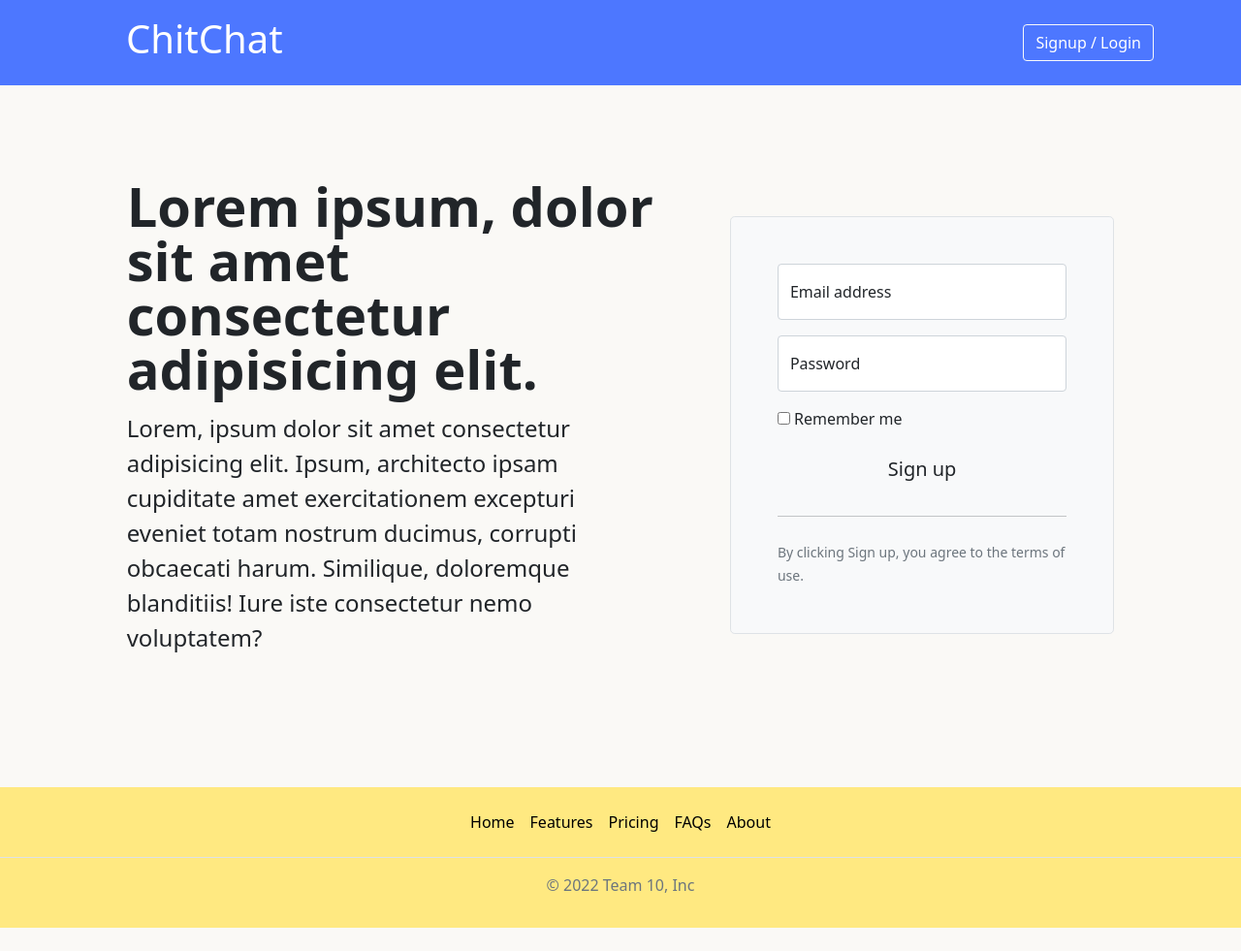
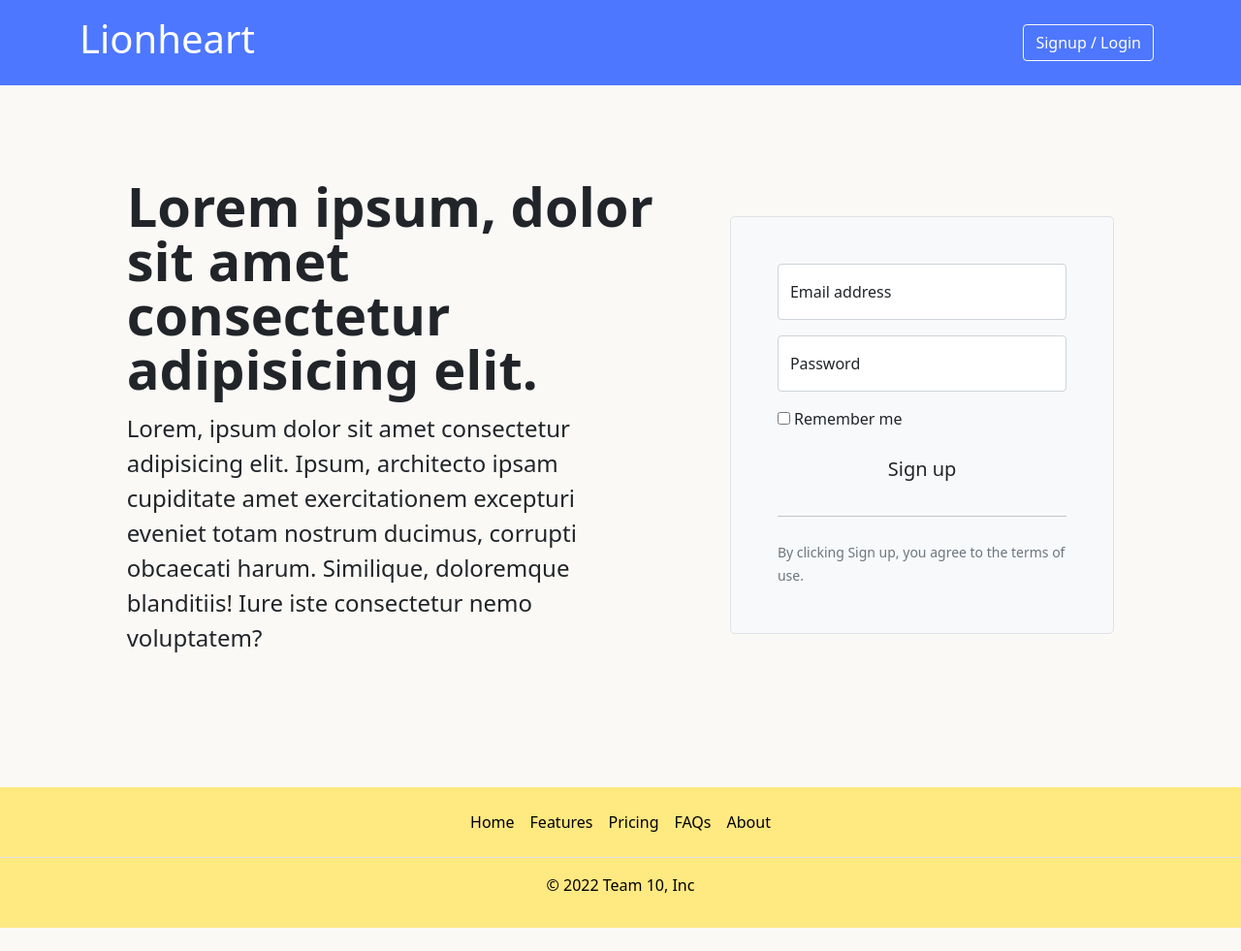
Before and after one commit to bryantran-van/HackTheBreakUA, a plain HTML site: page index.html in a window 1280 px wide. Shown: the whole page at 97% size. Drawn offline with nearby package versions, Linux system fonts and the light colour scheme.

Commit message:
Edit code for minor adjustments

```diff
--- a/text/footer.html
+++ b/text/footer.html
@@ -8,6 +8,6 @@
             <li class="nav-item"><a href="#" class="nav-link px-2 text-muted">FAQs</a></li>
             <li class="nav-item"><a href="#" class="nav-link px-2 text-muted">About</a></li>
         </ul>
-        <p class="text-center text-muted">© 2022 Team 10, Inc</p>
+        <p class="text-center text-muted footer-text">© 2022 Team 10, Inc</p>
     </footer>
 </div>
--- a/text/nav.html
+++ b/text/nav.html
@@ -3,20 +3,18 @@
     <div class="container">
         <div class="d-flex flex-wrap align-items-center justify-content-center justify-content-lg-start">
             <a href="/" class="d-flex align-items-center mb-2 mb-lg-0 text-white text-decoration-none">
-                <svg class="bi me-2" width="40" height="32" role="img" aria-label="Bootstrap">
-                    <use xlink:href="#bootstrap" />
-                </svg>
+
             </a>
 
             <a href="index.html" id="logo-text">
-                <h1>ChitChat</h1>
+                <h1 id="nav-logo">Lionheart</h1>
             </a>
 
             <ul class="nav col-12 col-lg-auto me-lg-auto mb-2 justify-content-center mb-md-0">
             </ul>
 
             <div class="text-end">
-                <button type="button" class="btn btn-outline-light me-2"><a href="/signup-login/signup-login.html">Signup / Login</a></button>
+                <button type="button" class="btn btn-outline-light me-2 sign-login-button"><a href="/signup-login/signup-login.html">Signup / Login</a></button>
             </div>
         </div>
     </div>
```
